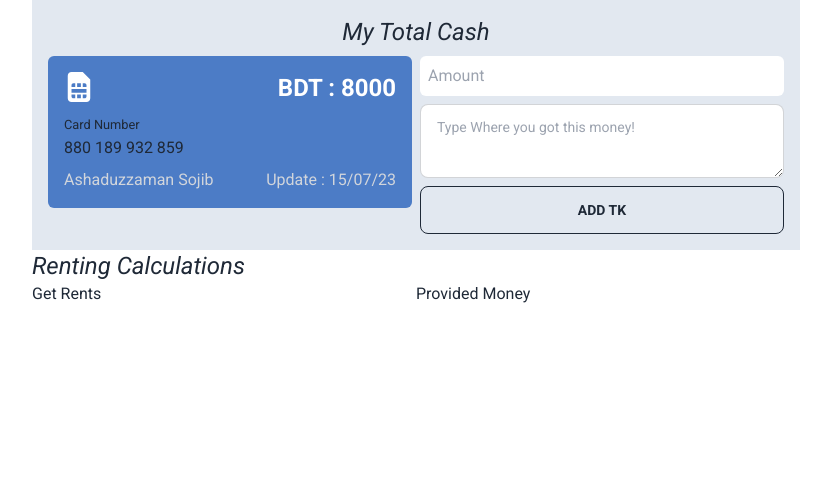
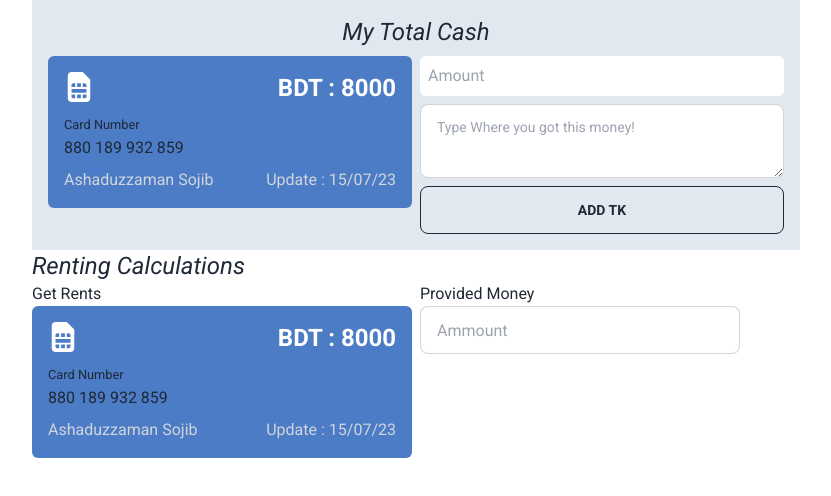
Before and after one commit to ashaansojib/my-account, a React (Vite) app: page / in a window 1280 px wide. Shown: the top 496 px of the page, without its empty margins (224-1055 px from the left). Built offline with nearby package versions, Linux system fonts and the light colour scheme.

Commit message:
rent card

```diff
--- a/src/Pages/rentCalculation/GetRent.jsx
+++ b/src/Pages/rentCalculation/GetRent.jsx
@@ -1,9 +1,22 @@
 import React from 'react';
+import { FaSimCard } from 'react-icons/fa';
 
 const GetRent = () => {
     return (
         <div>
             <p>Get Rents</p>
+            <div className='p-4 bg-[#4C7CC6] rounded-md'>
+                <div className='flex justify-between text-white mb-2'>
+                    <span className='text-3xl'><FaSimCard /></span>
+                    <p className='text-2xl font-semibold'>BDT : 8000</p>
+                </div>
+                <small>Card Number</small>
+                <p>880 189 932 859</p>
+                <div className='flex justify-between text-gray-300 mt-2'>
+                    <p>Ashaduzzaman Sojib</p>
+                    <p>Update : 15/07/23</p>
+                </div>
+            </div>
         </div>
     );
 };
--- a/src/Pages/rentCalculation/ProvideRent.jsx
+++ b/src/Pages/rentCalculation/ProvideRent.jsx
@@ -4,6 +4,9 @@ const ProvideRent = () => {
     return (
         <div>
             <p>Provided Money</p>
+            <div>
+            <input type="text" placeholder="Ammount" className="input input-bordered w-full max-w-xs" />
+            </div>
         </div>
     );
 };
--- a/src/Pages/rentCalculation/Rent.jsx
+++ b/src/Pages/rentCalculation/Rent.jsx
@@ -6,7 +6,7 @@ const Rent = () => {
     return (
         <div>
             <h2 className='text-2xl font-medium italic'>Renting Calculations</h2>
-            <div className='grid grid-cols-2 justify-between'>
+            <div className='grid grid-cols-2 justify-between gap-2'>
                 <GetRent />
                 <ProvideRent />
             </div>
```
